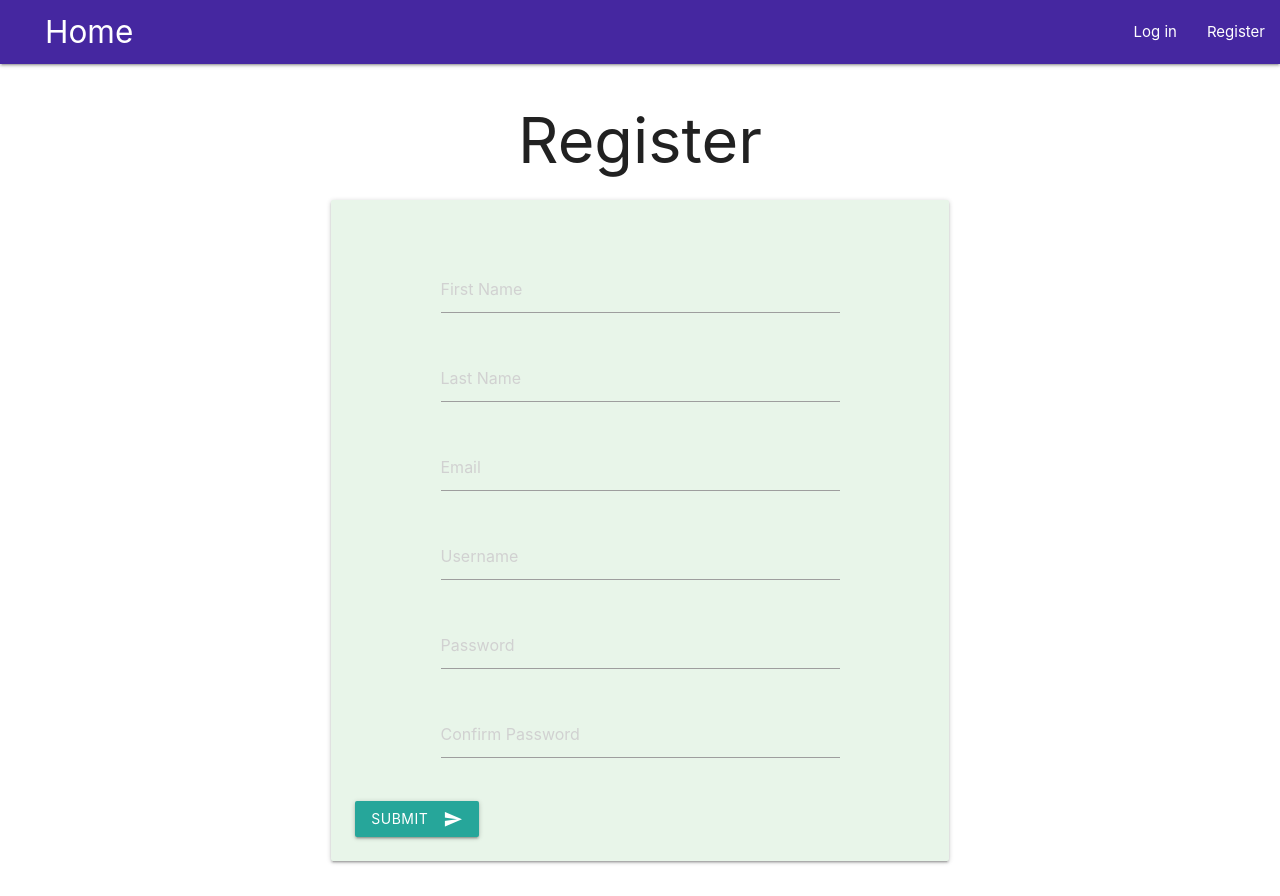
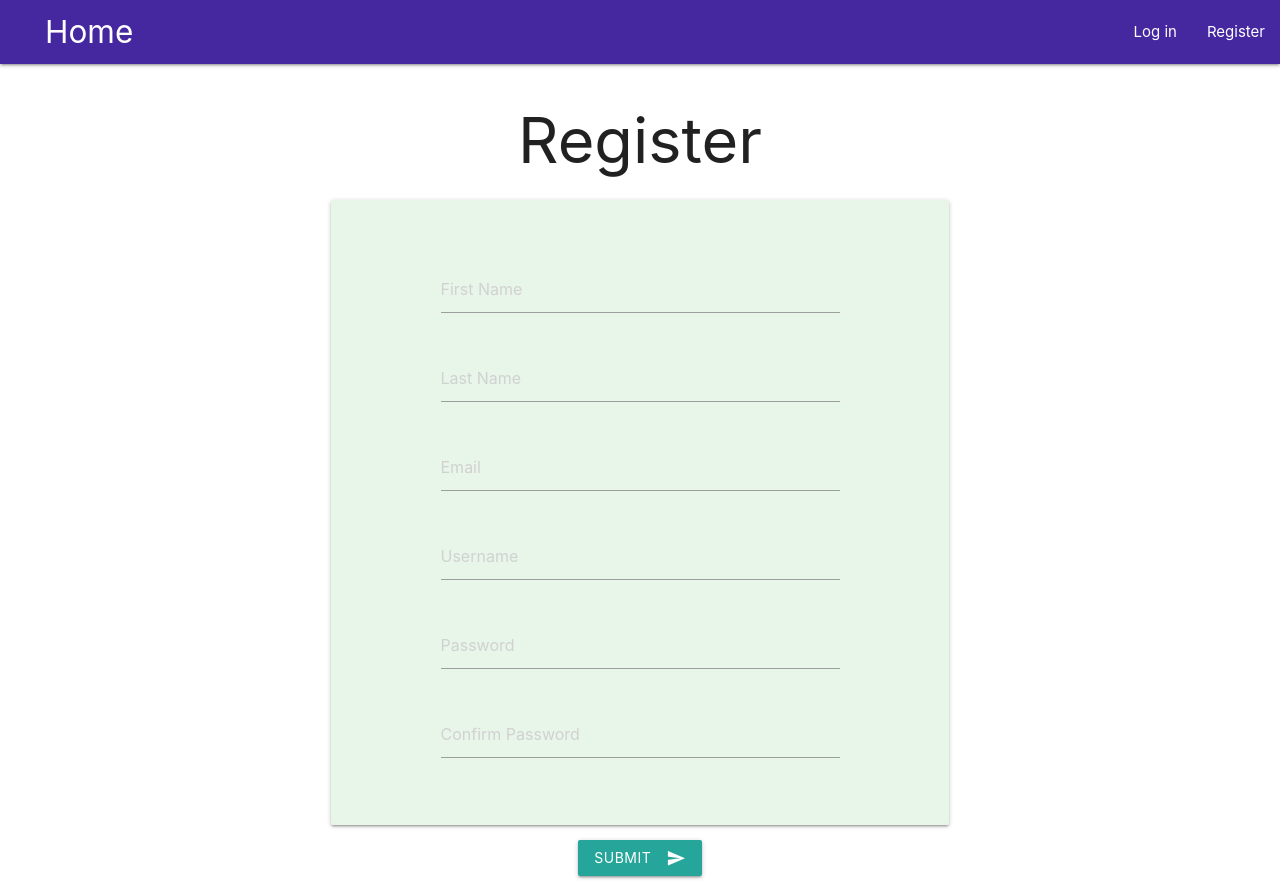
Before and after one commit to rarress/brollo, a React (Create React App) app in the folder client/: page /register in a window 1280 px wide. Built offline with nearby package versions, Linux system fonts and the light colour scheme.

Commit message:
centered register submit button

```diff
--- a/client/src/components/Register/index.js
+++ b/client/src/components/Register/index.js
@@ -16,8 +16,8 @@ const Register = () => {
 
   return (
   <Row>
-    <Col className="col s6 offset-s3 responsive">
-      <h1 className="center-align"> Register </h1>
+    <Col className="col s6 offset-s3 responsive center-align">
+      <h1> Register </h1>
       <CardPanel className="green lighten-5">
         <ErrorMessage error={error}/>
         <Field placeholder="First Name" txtInputHndler={txtInputHndler}/>
@@ -26,8 +26,8 @@ const Register = () => {
         <Field placeholder="Username" txtInputHndler={txtInputHndler}/>
         <Field placeholder="Password" password={true} txtInputHndler={txtInputHndler}/>
         <Field placeholder="Confirm Password" password={true} txtInputHndler={txtInputHndler}/>
-        <Submit data={data} setError={setError}/>
       </CardPanel>
+      <Submit data={data} setError={setError}/>
     </Col>
   </Row>
   )
```
